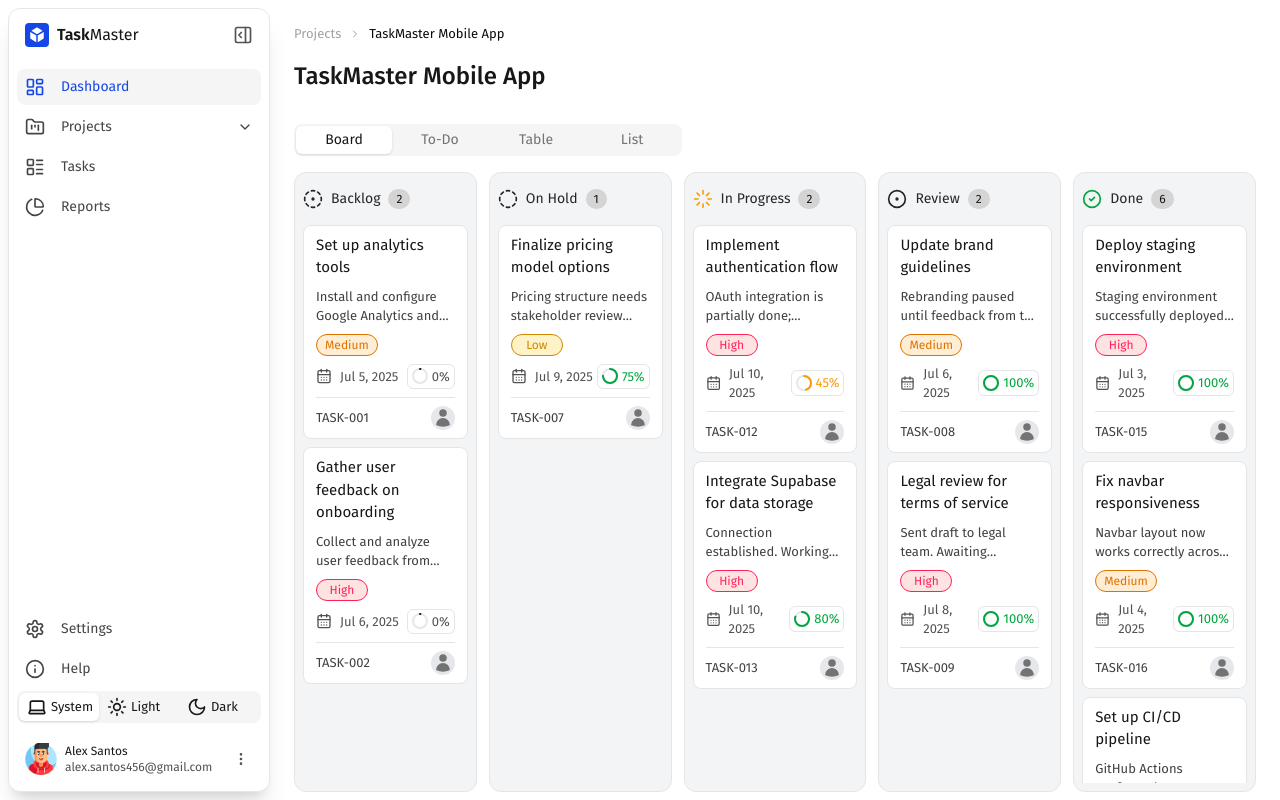
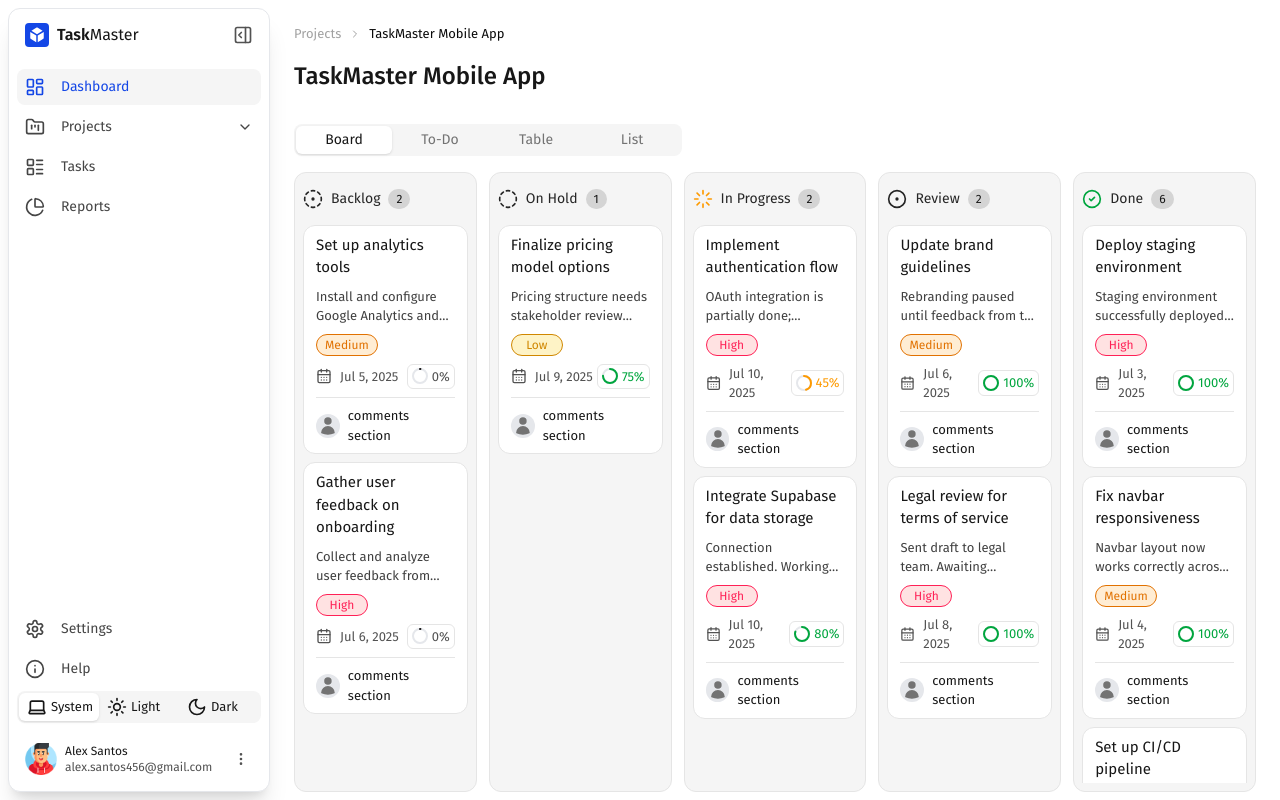
Before and after one commit to alexsantosquispe/taskmaster, a React (Vite) app: page / in a window 1280 px wide. Built offline with nearby package versions, Linux system fonts and the light colour scheme.

Commit message:
small fixes for README file and card component

```diff
--- a/src/components/atoms/TaskItem/TaskItemCard.tsx
+++ b/src/components/atoms/TaskItem/TaskItemCard.tsx
@@ -1,9 +1,9 @@
-import type { TaskType } from '../../../models/types';
-import { getPriorityStyles } from '../../../utils';
 import { Avatar } from '../Avatar/Avatar';
 import { Chip } from '../Chip/Chip';
 import { DateBadge } from '../DateBadge/DateBadge';
 import { ProgressBadge } from '../ProgressBadge/ProgressBadge';
+import type { TaskType } from '../../../models/types';
+import { getPriorityStyles } from '../../../utils';
 
 type TaskItemCardProps = Omit<TaskType, 'createdAt' | 'status'>;
 
@@ -19,7 +19,7 @@
   return (
     <article
       data-id={id}
-      className="dark:bg-primary flex w-full flex-col rounded-lg border border-neutral-200 bg-white px-3 text-[0.8125rem] dark:border-neutral-700 dark:text-white"
+      className="dark:bg-primary flex w-full flex-col rounded-xl border border-neutral-200 bg-white px-3 text-[0.8125rem] dark:border-neutral-700 dark:text-white"
     >
       <div className="flex flex-col gap-2 pt-2">
         <a
@@ -44,11 +44,8 @@
 
       <hr className="text-neutral-200 dark:text-neutral-700" />
       <div className="flex items-center justify-between gap-2 py-2 dark:text-white/80">
-        <a
-          href="#"
-          className="text-neutral-700 hover:cursor-pointer hover:text-blue-600 hover:underline dark:text-white/80 dark:hover:text-blue-500"
-        >{`TASK-${String(id).padStart(3, '0')}`}</a>
         <Avatar />
+        <div>comments section</div>
       </div>
     </article>
   );
--- a/src/components/molecules/StatusColumn/StatusColumn.tsx
+++ b/src/components/molecules/StatusColumn/StatusColumn.tsx
@@ -1,7 +1,7 @@
+import { Chip } from '../../atoms/Chip/Chip';
 import type { ReactNode } from 'react';
+import { TaskItemCard } from '../../atoms/TaskItem/TaskItemCard';
 import type { TaskType } from '../../../models/types';
-import { Chip } from '../../atoms/Chip/Chip';
-import { TaskItemCard } from '../../atoms/TaskItem/TaskItemCard';
 
 interface StatusColumnProps {
   title: string;
@@ -11,7 +11,7 @@
 
 export const StatusColumn = ({ title, icon, tasks }: StatusColumnProps) => {
   return (
-    <div className="dark:bg-primary flex w-1/5 flex-col overflow-hidden rounded-xl border border-neutral-200 bg-gray-100 px-2 pb-2 dark:border-neutral-700">
+    <div className="dark:bg-primary flex w-1/5 flex-col overflow-hidden rounded-xl border border-neutral-200 bg-neutral-100 px-2 pb-2 dark:border-neutral-700">
       <div className="flex items-center gap-2 py-4 text-sm text-neutral-800 dark:text-white">
         {icon}
         <div className="flex items-center gap-2">
--- a/src/icons/CircleDotIcon.tsx
+++ b/src/icons/CircleDotIcon.tsx
@@ -1,5 +1,5 @@
+import type { SvgIconProps } from '../models/types';
 import { twMerge } from 'tailwind-merge';
-import type { SvgIconProps } from '../models/types';
 
 export const CircleDotIcon = ({ className }: SvgIconProps) => {
   return (
@@ -10,9 +10,9 @@
       viewBox="0 0 24 24"
       fill="none"
       stroke="currentColor"
-      stroke-width="2"
-      stroke-linecap="round"
-      stroke-linejoin="round"
+      strokeWidth="2"
+      strokeLinecap="round"
+      strokeLinejoin="round"
       className={twMerge('size-5', className)}
     >
       <circle cx="12" cy="12" r="10" />
```
Also changed, not shown: 1 other file (tests, documents, lock files or other folders).
